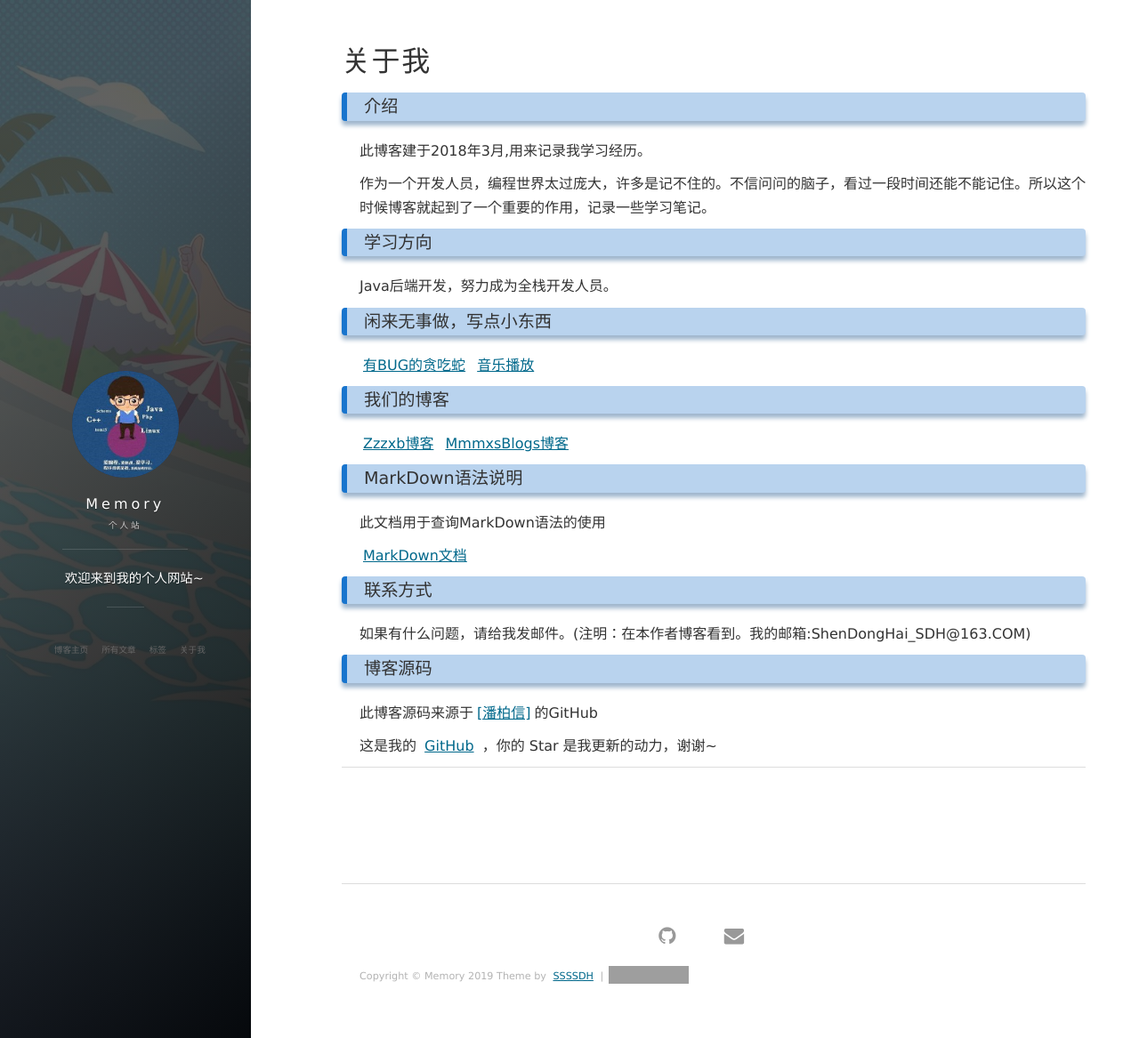
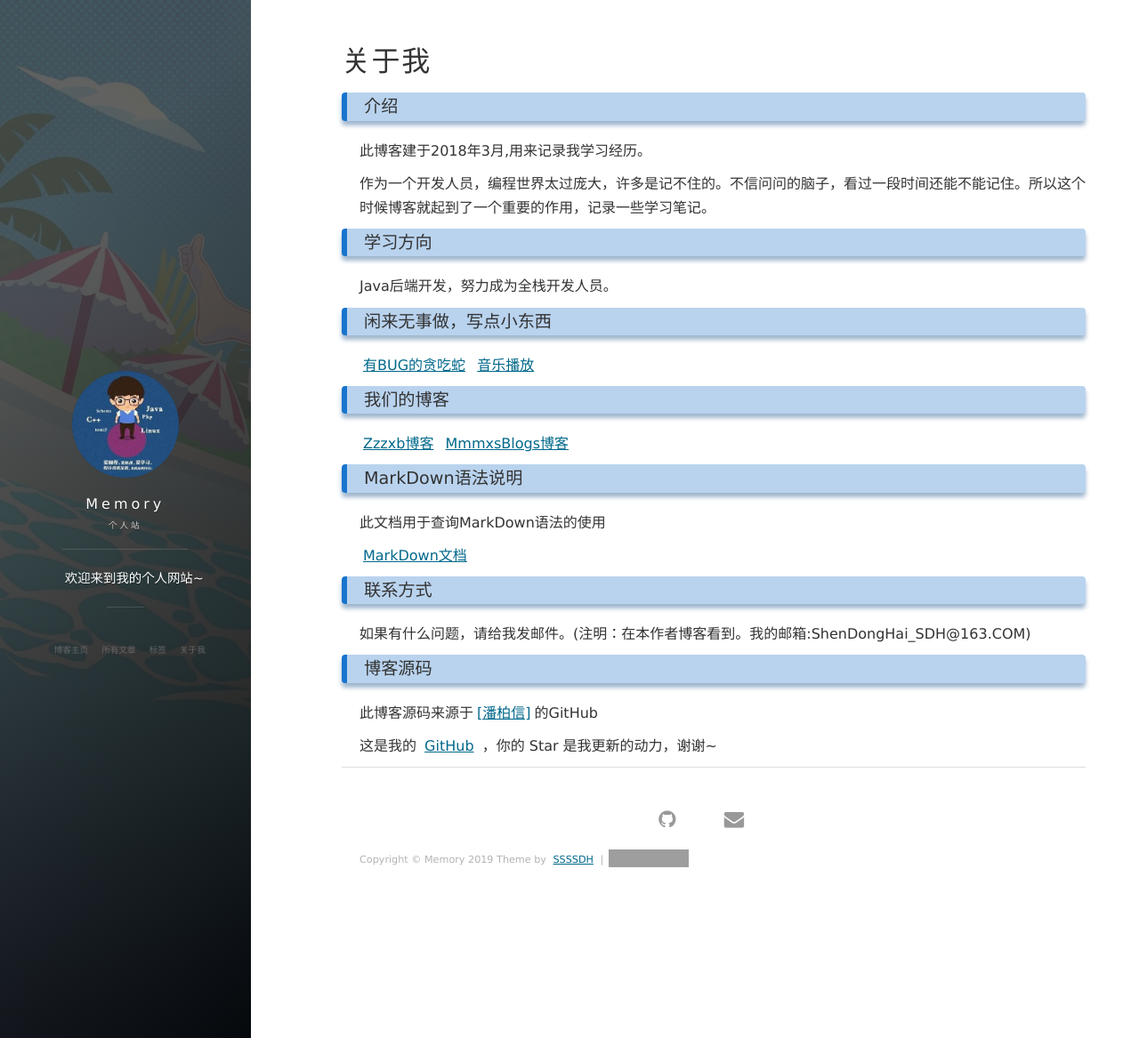
Before and after one commit to dhshenc/dhshenc.github.io, a Jekyll site: the page built from about.md, in a window 1280 px wide and 1167 px high. Shown: the whole window at 89% size. Built offline with Jekyll 4.4.1, drawn with Linux system fonts in a browser that asks for light colours; nearby versions of some CDN libraries; comment, search, counter and statistics services are not loaded; grey boxes are pictures that could not be loaded.

Commit message:
修改关于

```diff
--- a/about.md
+++ b/about.md
@@ -72,10 +72,3 @@ Java后端开发，努力成为全栈开发人员。
 这是我的 <a target="_blank" href='https://github.com/ssssdh/ssssdh.github.io/'>GitHub</a> ，你的 Star 是我更新的动力，谢谢~
 
 <p>
-
-<p>
-
-<p>
-
-
-{% include comments.html %}
```
